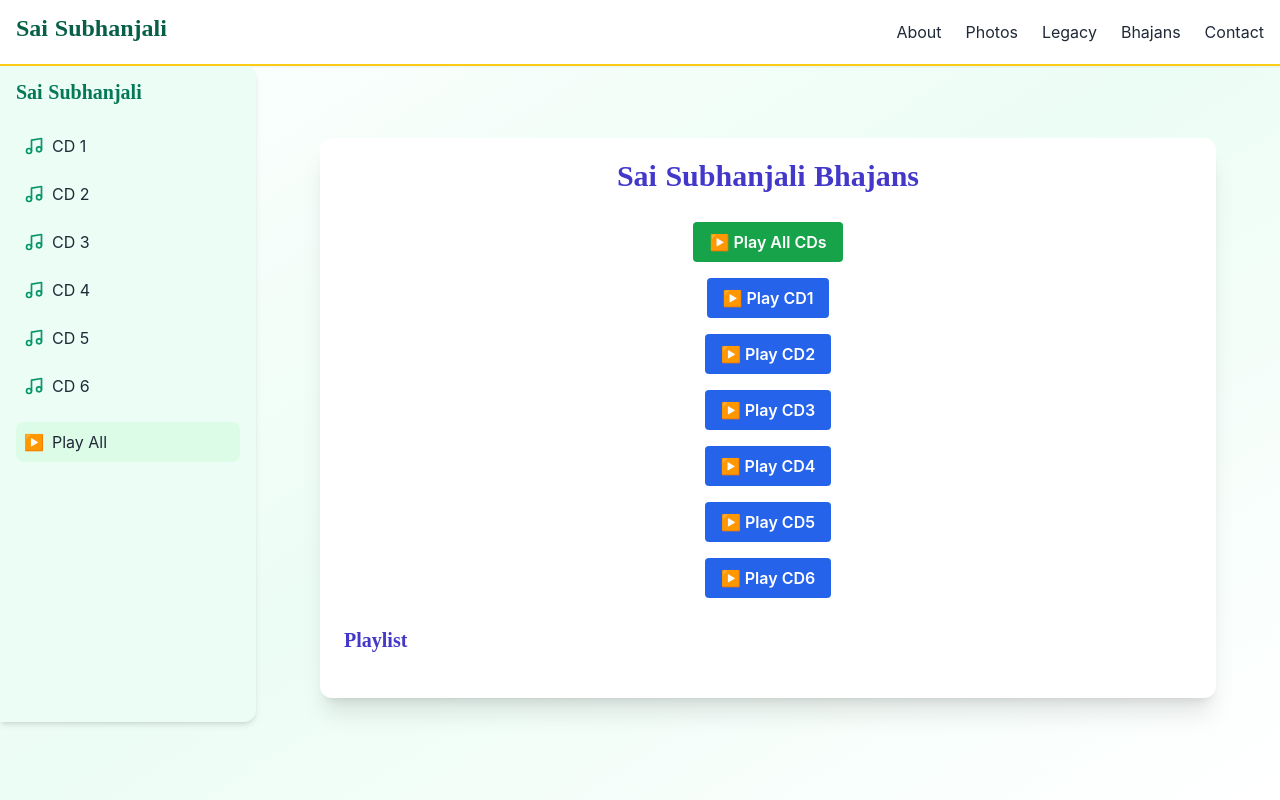
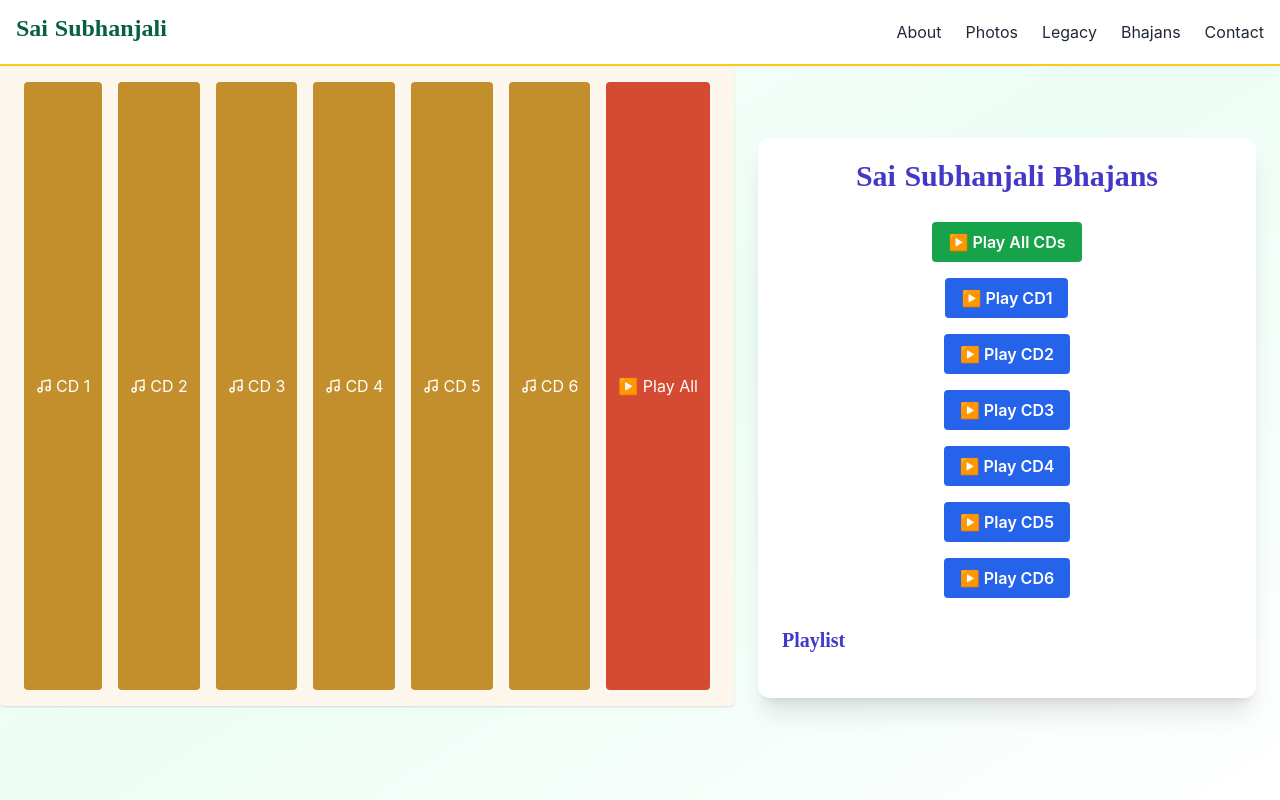
Before and after one commit to shekhar1971/saisubhanjali.com, a Next.js app: page /bhajans/play-all in a window 1280 px wide. Built offline with nearby package versions, Linux system fonts and the light colour scheme.

Commit message:
Update Sidebar.tsx

```diff
--- a/components/Sidebar.tsx
+++ b/components/Sidebar.tsx
@@ -7,29 +7,23 @@ const CDs = ['CD 1', 'CD 2', 'CD 3', 'CD 4', 'CD 5', 'CD 6'];
 
 export default function Sidebar() {
   return (
-    <aside className="w-full lg:w-64 bg-emerald-50 rounded-r-xl shadow-md p-4 mb-4 lg:mb-0">
-      <h2 className="text-xl font-semibold text-emerald-700 mb-4">Sai Subhanjali</h2>
-      <ul className="space-y-2">
+    <nav className="flex flex-wrap justify-center bg-[#FDF6EC] p-4 rounded shadow mb-4">
       {CDs.map(cd => (
-          <li key={cd}>
         <Link
+          key={cd}
           href={`/bhajans/${cd.toLowerCase().replace(' ', '-')}`}
-              className="flex items-center p-2 rounded-lg hover:bg-emerald-100"
+          className="flex items-center mx-2 px-3 py-2 rounded bg-[#C28F2C] text-white hover:bg-[#B33A24] transition"
         >
-              <Music className="w-5 h-5 mr-2 text-emerald-600" />
+          <Music className="w-4 h-4 mr-1" />
           {cd}
         </Link>
-          </li>
       ))}
-        <li>
       <Link
         href="/bhajans/play-all"
-            className="flex items-center p-2 rounded-lg bg-green-100 hover:bg-green-200 mt-4"
+        className="flex items-center mx-2 px-3 py-2 rounded bg-[#D44A32] text-white hover:bg-[#B33A24] transition"
       >
-            <span className="mr-2">▶️</span> Play All
+        ▶️ Play All
       </Link>
-        </li>
-      </ul>
-    </aside>
+    </nav>
   );
 }
```
Lines whose indentation alone changed are shown as unchanged.
